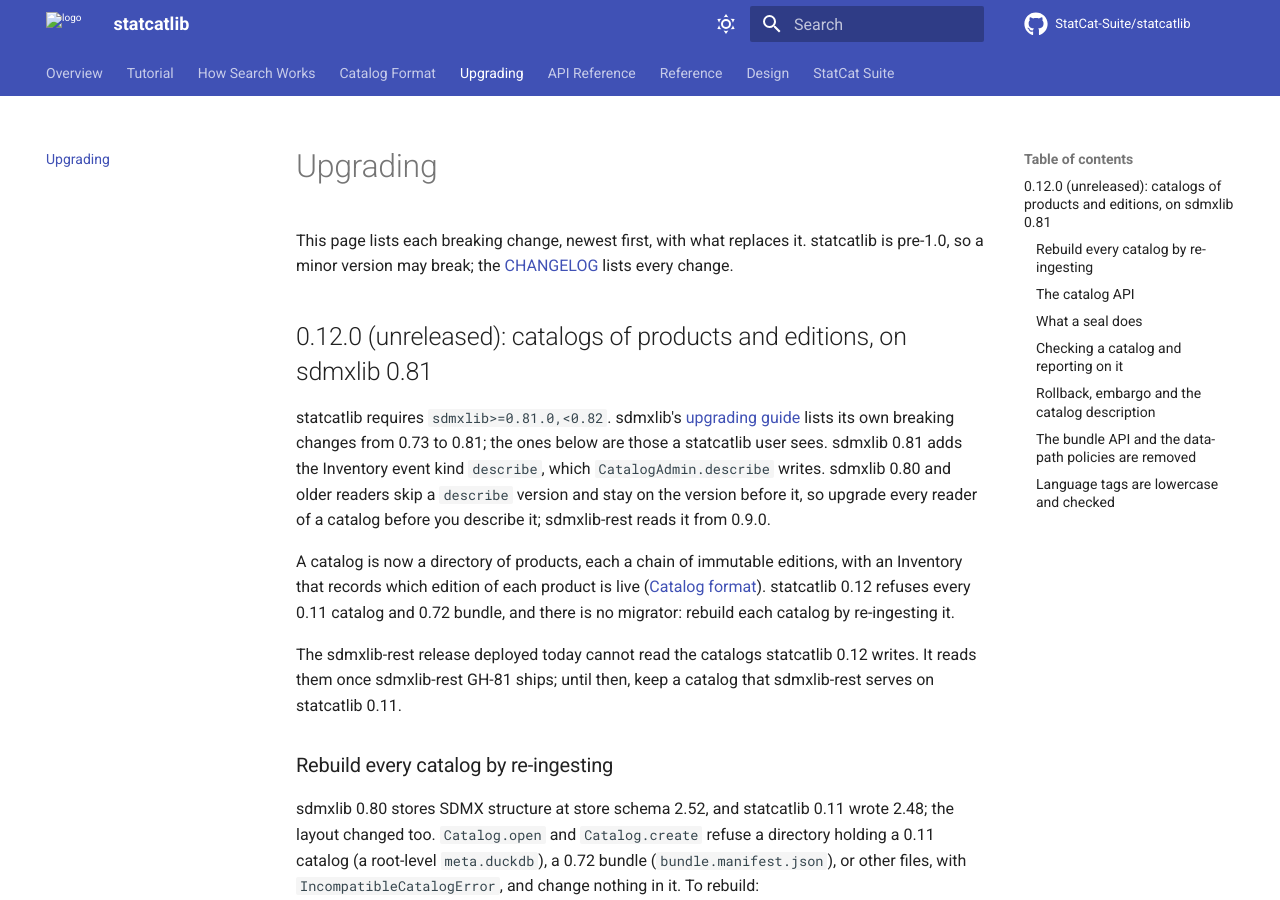
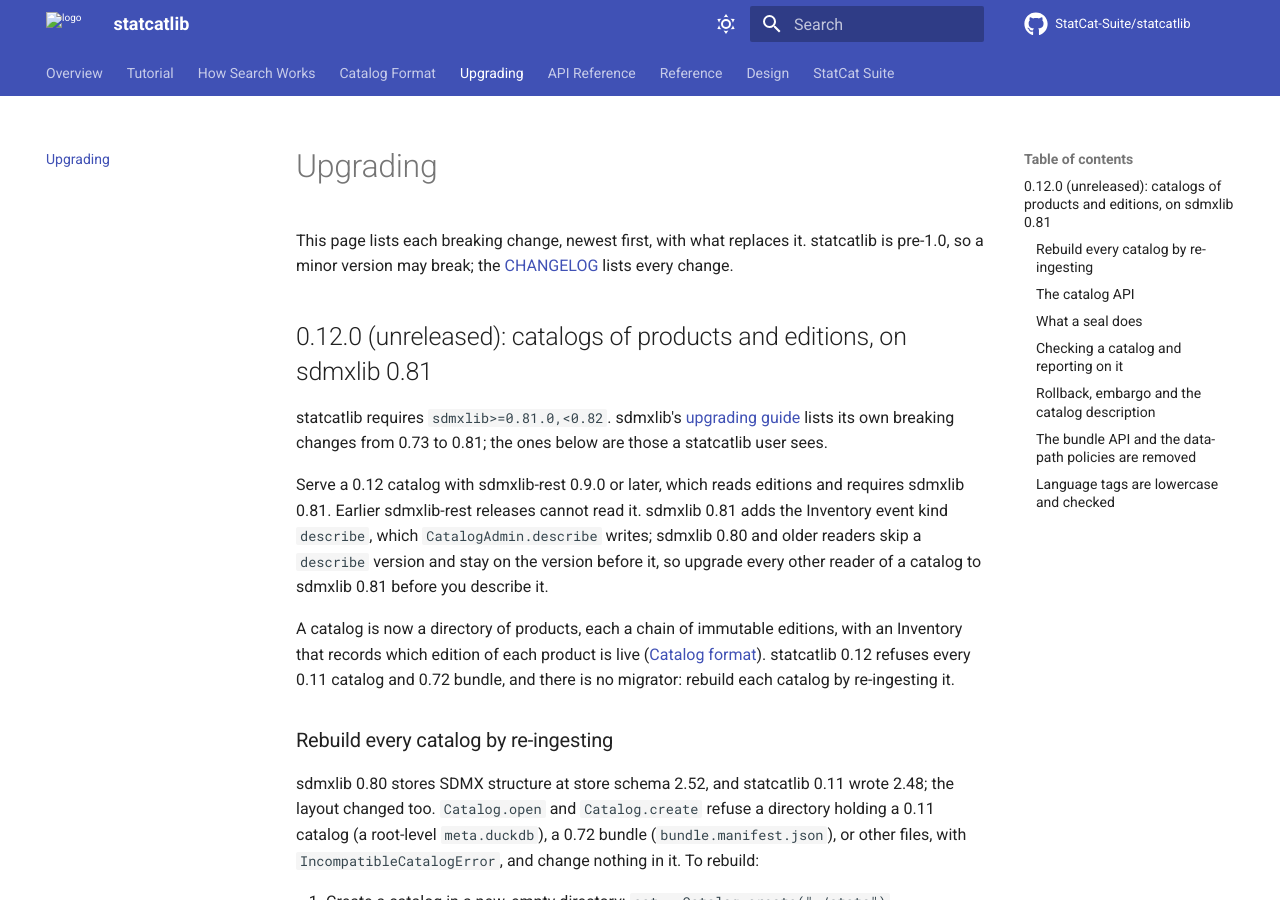
Before and after one commit to StatCat-Suite/statcatlib, an MkDocs documentation site: the page built from docs/upgrading.md, in a window 1280 px wide and 900 px high. Built offline with MkDocs 1.6.1 and Material for MkDocs 9.7.7, drawn with Linux system fonts in a browser that asks for light colours; comment, search, counter and statistics services are not loaded.

Commit message:
docs(upgrading): serve 0.12 catalogs with sdmxlib-rest 0.9.0 or later (GH-104)

```diff
--- a/docs/upgrading.md
+++ b/docs/upgrading.md
@@ -10,20 +10,20 @@ lists every change.
 statcatlib requires `sdmxlib>=0.81.0,<0.82`. sdmxlib's
 [upgrading guide](https://statcat-suite.github.io/sdmxlib/upgrading/) lists
 its own breaking changes from 0.73 to 0.81; the ones below are those a
-statcatlib user sees. sdmxlib 0.81 adds the Inventory event kind `describe`,
-which `CatalogAdmin.describe` writes. sdmxlib 0.80 and older readers skip a
-`describe` version and stay on the version before it, so upgrade every
-reader of a catalog before you describe it; sdmxlib-rest reads it from 0.9.0.
+statcatlib user sees.
+
+Serve a 0.12 catalog with sdmxlib-rest 0.9.0 or later, which reads editions
+and requires sdmxlib 0.81. Earlier sdmxlib-rest releases cannot read it.
+sdmxlib 0.81 adds the Inventory event kind `describe`, which
+`CatalogAdmin.describe` writes; sdmxlib 0.80 and older readers skip a
+`describe` version and stay on the version before it, so upgrade every other
+reader of a catalog to sdmxlib 0.81 before you describe it.
 
 A catalog is now a directory of products, each a chain of immutable
 editions, with an Inventory that records which edition of each product is
 live ([Catalog format](catalog-format.md)). statcatlib 0.12 refuses every
 0.11 catalog and 0.72 bundle, and there is no migrator: rebuild each catalog
 by re-ingesting it.
-
-The sdmxlib-rest release deployed today cannot read the catalogs statcatlib
-0.12 writes. It reads them once sdmxlib-rest GH-81 ships; until then, keep a
-catalog that sdmxlib-rest serves on statcatlib 0.11.
 
 ### Rebuild every catalog by re-ingesting
 
```
